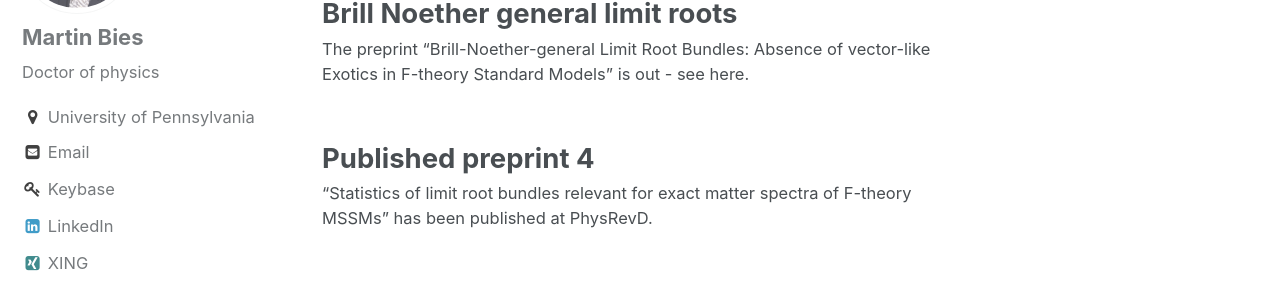
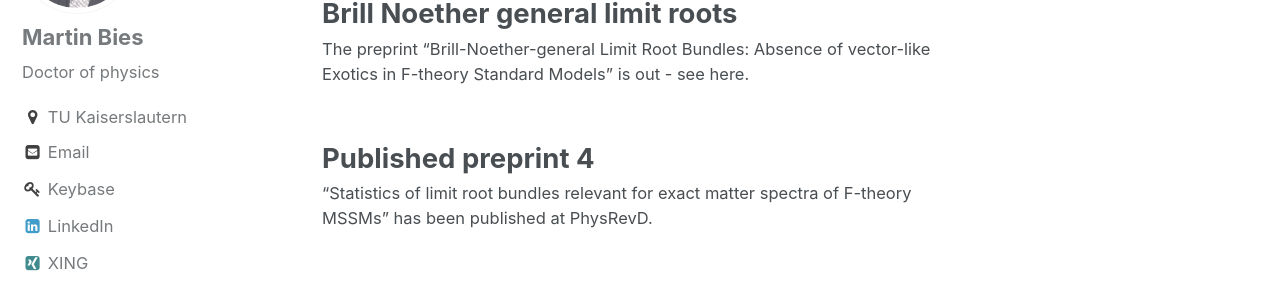
Before and after one commit to MartinBies/MartinBies.github.io, a Jekyll site: the page built from index.html, in a window 1280 px wide. Shown: the part 230-518 px from the top of the page. Built offline with Jekyll 4.4.1, drawn with Linux system fonts in a browser that asks for light colours; the list of posts is cut into pages by our own code.

Commit message:
More updates on personal information

```diff
--- a/_config.yml
+++ b/_config.yml
@@ -80,8 +80,8 @@ author:
   name             : *name
   avatar           : "/picture.jpg"
   bio              : "Doctor of physics"
-  location         : "University of Pennsylvania"
-  email            : "mbies@sas.upenn.edu"
+  location         : "TU Kaiserslautern"
+  email            : "bies@mathematik.uni-kl.de"
   uri              :
   bitbucket        :
   codepen          :
```
